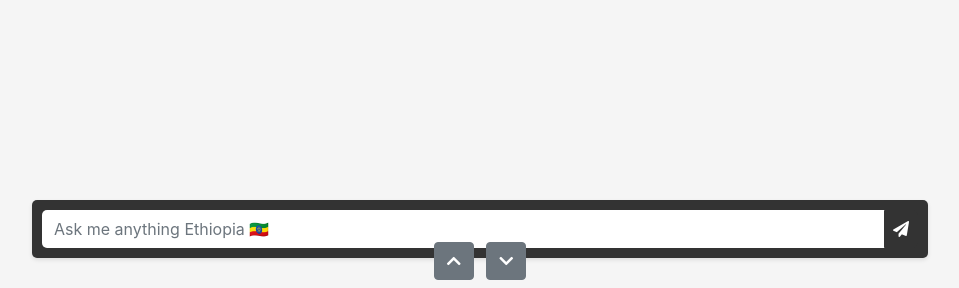
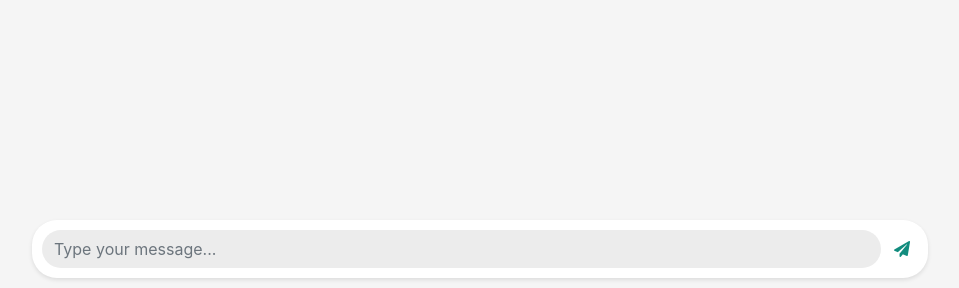
Before and after one commit to DanielTeshager/wer-, a Flask app: page / in a window 1280 px wide. Shown: the part 512-800 px from the top of the page, without its empty margins (160-1119 px from the left). Run offline with Flask 2, Linux system fonts and the light colour scheme; some libraries are stand-ins or nearby versions.

Commit message:
modified index and style

```diff
--- a/static/style.css
+++ b/static/style.css
@@ -2,6 +2,8 @@ html,
 body {
 	height: 100%;
 	background-color: #f5f5f5;
+	margin: 0;
+	padding: 0;
 }
 .container {
 	display: flex;
@@ -19,17 +21,19 @@ body {
 	box-shadow: 0px 2px 4px rgba(0, 0, 0, 0.1);
 	margin-bottom: 20px;
 	width: 100%;
+	max-height: 85vh;
 }
 .message {
 	padding: 10px;
-	border-radius: 5px;
+	border-radius: 15px;
 	box-shadow: 0px 2px 4px rgba(0, 0, 0, 0.1);
 	margin-bottom: 10px;
 	max-width: 60%;
+	word-wrap: break-word;
 }
 .message--sent {
-	background-color: #007bff;
-	color: #fff;
+	background-color: #dcf8c6;
+	color: #333;
 	align-self: flex-end;
 }
 .message--received {
@@ -39,39 +43,35 @@ body {
 }
 #chat-form {
 	position: fixed;
-	bottom: 30px;
+	bottom: 10px;
 	left: 50%;
 	transform: translateX(-50%);
-	background-color: #333;
+	background-color: #fff;
 	z-index: 1;
 	padding: 10px;
-	border-radius: 5px;
+	border-radius: 25px;
 	box-shadow: 0px 2px 4px rgba(0, 0, 0, 0.1);
 	display: flex;
 	align-items: center;
 	width: 70%;
 }
 .form-control {
+	border: none;
+	border-radius: 25px;
+	background-color: #ececec;
 	width: 100%;
-	border-radius: 5px 0 0 5px;
-	box-shadow: none;
-	border: none;
-	padding: 0.375rem 0.75rem;
 }
 .form-control:focus {
 	box-shadow: none;
 }
 .btn-primary {
-	background-color: #333;
-	border-color: #333;
+	background-color: transparent;
+	border: none;
 	padding: 0.375rem 0.5rem;
-	margin-left: -5px;
-	border-radius: 0 5px 5px 0;
+	margin-left: 5px;
+	color: #128c7e;
 }
 .btn-primary:hover {
-	background-color: #444;
-	border-color: #444;
+	background-color: transparent;
+	color: #075e54;
 }
-.btn-primary i {
-	color: #fff;
-}
--- a/templates/index.html
+++ b/templates/index.html
@@ -2,11 +2,8 @@
 <html lang="en">
 	<head>
 		<meta charset="UTF-8" />
-		<meta
-			name="viewport"
-			content="width=device-width, initial-scale=1, shrink-to-fit=no"
-		/>
 		<title>Chatbot Interface</title>
+		<meta name="viewport" content="width=device-width, initial-scale=1" />
 		<link
 			rel="stylesheet"
 			href="https://stackpath.bootstrapcdn.com/bootstrap/4.3.1/css/bootstrap.min.css"
@@ -33,22 +30,12 @@
 							type="text"
 							class="form-control"
 							id="chat-input"
-							placeholder="Ask me anything Ethiopia 🇪🇹"
+							placeholder="Type your message..."
 						/>
 						<button id="send-button" class="btn btn-primary">
 							<i class="fas fa-paper-plane"></i>
 						</button>
 					</form>
-
-					<!-- Scroll buttons -->
-					<div class="fixed-bottom text-center">
-						<button id="scroll-up-btn" class="btn btn-secondary mb-2 mr-2">
-							<i class="fas fa-chevron-up"></i>
-						</button>
-						<button id="scroll-down-btn" class="btn btn-secondary mb-2">
-							<i class="fas fa-chevron-down"></i>
-						</button>
-					</div>
 				</div>
 			</div>
 		</div>
```
